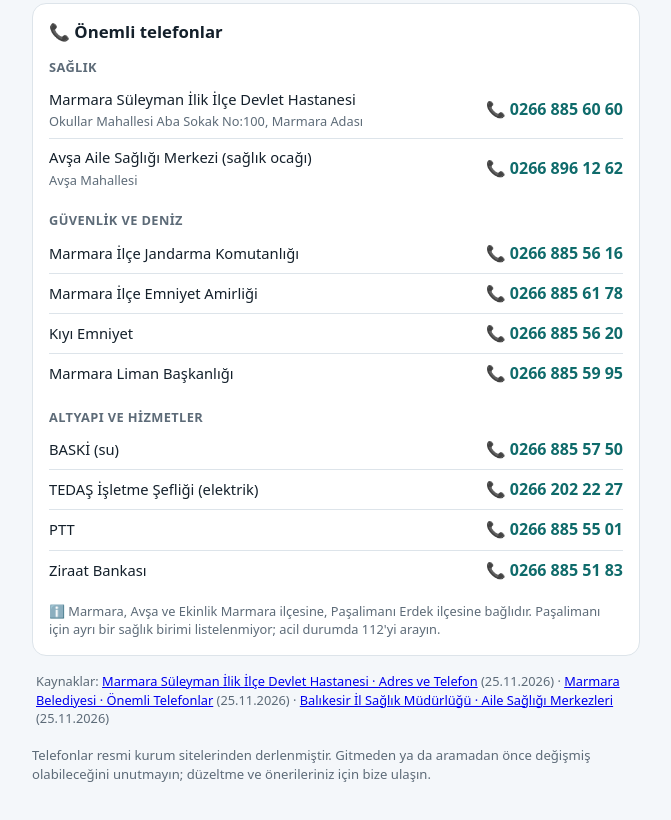
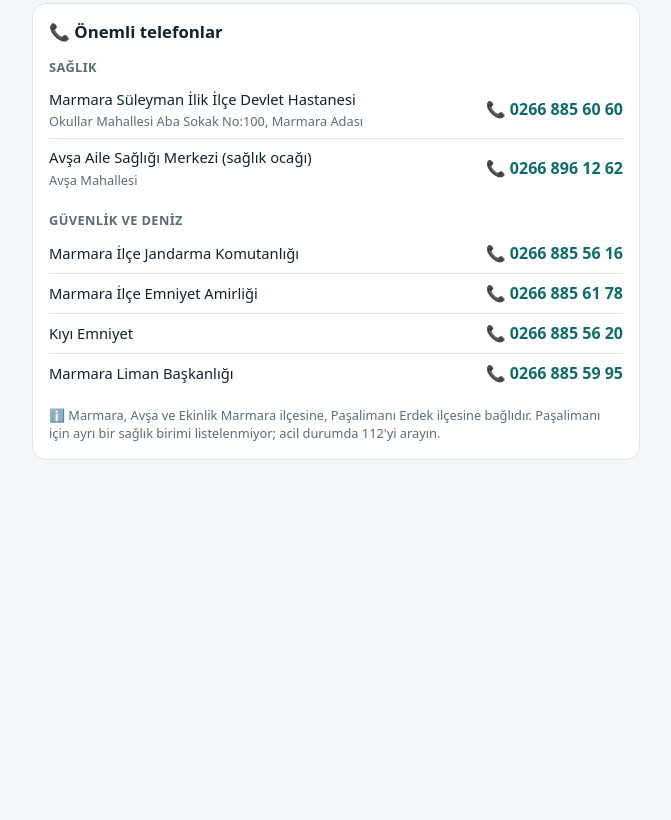
Before and after one commit to ermtmn/guney-marmara-adalari, a plain HTML site: page rehber.html in a window 1280 px wide. Shown: the part 712-1532 px from the top of the page, without its empty margins (304-975 px from the left). After the commit the page ends 1236 px from the top, so only its background shows below. Drawn offline with Linux system fonts and the light colour scheme.

Commit message:
Rehber: altyapı ve hizmetler, kaynaklar ve alt not kaldırıldı
Co-Authored-By: Claude Opus 5.5 <noreply@anthropic.com>

```diff
--- a/assets/stil.css
+++ b/assets/stil.css
@@ -239,5 +239,4 @@ main { padding-top: 4px; }
 .tel-no { display: flex; gap: 10px; flex-wrap: wrap; }
 .eczane { border: 1px solid var(--line); border-left: 4px solid #1d7a46; border-radius: 10px; padding: 10px 12px; margin-bottom: 8px; }
 .eczane-alt { display: flex; gap: 10px; align-items: center; flex-wrap: wrap; margin-top: 6px; }
-.rehber-kaynak { margin: 0 4px 18px; }
 a.eylem { display: inline-block; text-decoration: none; }
--- a/data/rehber.js
+++ b/data/rehber.js
@@ -25,12 +25,6 @@ window.REHBER_VERISI = {
       { ad: "Kıyı Emniyet", tel: "0266 885 56 20" },
       { ad: "Marmara Liman Başkanlığı", tel: "0266 885 59 95" }
     ] },
-    { baslik: "Altyapı ve hizmetler", kalemler: [
-      { ad: "BASKİ (su)", tel: "0266 885 57 50" },
-      { ad: "TEDAŞ İşletme Şefliği (elektrik)", tel: "0266 202 22 27" },
-      { ad: "PTT", tel: "0266 885 55 01" },
-      { ad: "Ziraat Bankası", tel: "0266 885 51 83" }
-    ] }
   ],
 
   not: "Marmara, Avşa ve Ekinlik Marmara ilçesine, Paşalimanı Erdek ilçesine bağlıdır. Paşalimanı için ayrı bir sağlık birimi listelenmiyor; acil durumda 112'yi arayın.",
--- a/rehber.html
+++ b/rehber.html
@@ -40,10 +40,6 @@
   </section>
 
   <div id="rehber"></div>
-
-  <footer>
-    <div>Telefonlar resmi kurum sitelerinden derlenmiştir. Gitmeden ya da aramadan önce değişmiş olabileceğini unutmayın; düzeltme ve önerileriniz için bize ulaşın.</div>
-  </footer>
 </main>
 
 <script src="data/adalar.js"></script>
@@ -101,8 +97,7 @@
       <h2>📞 Önemli telefonlar</h2>
       ${R.gruplar.map(g => `<h3 class="rehber-grup">${kacis(g.baslik)}</h3><div class="tel-liste">${g.kalemler.map(telSatiri).join("")}</div>`).join("")}
       ${R.not ? `<p class="small" style="margin-top:12px">ℹ️ ${kacis(R.not)}</p>` : ""}
-    </section>
-    <p class="small rehber-kaynak">Kaynaklar: ${R.kaynaklar.map(k => `<a href="${k.url}" target="_blank" rel="noopener">${kacis(k.ad)}</a> (${trTarih(k.tarih)})`).join(" · ")}</p>`;
+    </section>`;
 </script>
 </body>
 </html>
```
